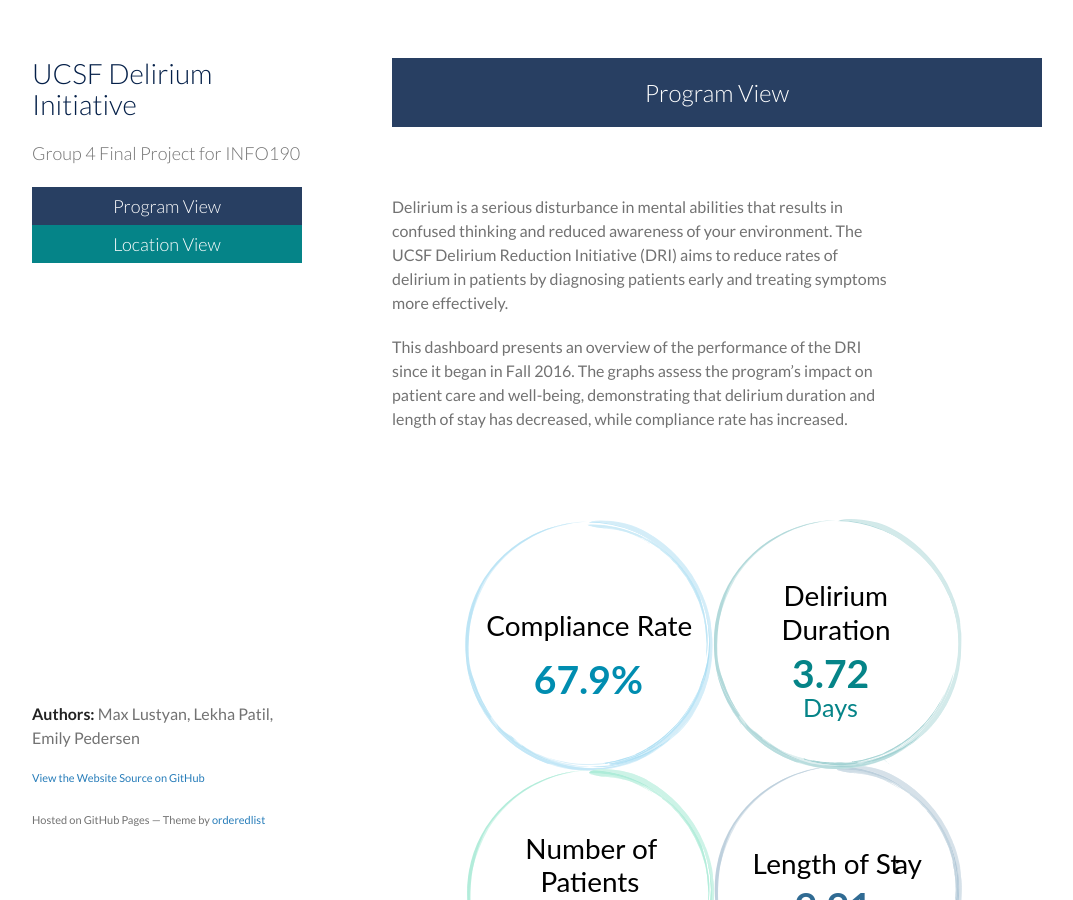
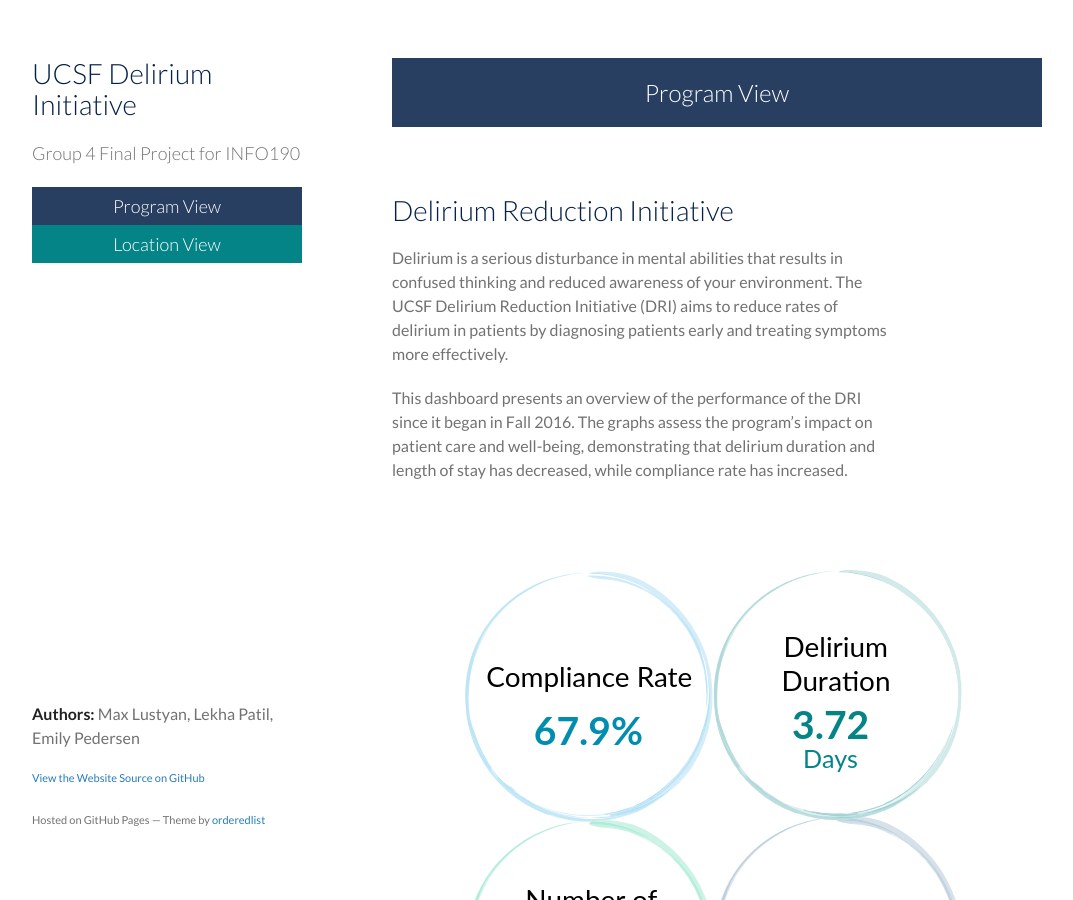
Before and after one commit to uadjet/DataViz4Delirium, a Jekyll site: the page built from index.md, in a window 1280 px wide and 900 px high. Shown: the whole window, without its empty margins (178-1251 px from the left). Built offline with Jekyll 4.4.1, drawn with Linux system fonts in a browser that asks for light colours; a script that is not in the unit is left out.

Commit message:
Add DRI Header

```diff
--- a/index.md
+++ b/index.md
@@ -6,6 +6,8 @@ title: Program Overview
 
 <br><br>
 
+
+# Delirium Reduction Initiative
 Delirium is a serious disturbance in mental abilities that results in confused thinking and reduced awareness of your environment.  The UCSF Delirium Reduction Initiative (DRI) aims to reduce rates of delirium in patients by diagnosing patients early and treating symptoms more effectively.
 
 This dashboard presents an overview of the performance of the DRI since it began in Fall 2016.  The graphs assess the program’s impact on patient care and well-being, demonstrating that delirium duration and length of stay has decreased, while compliance rate has increased.
```
